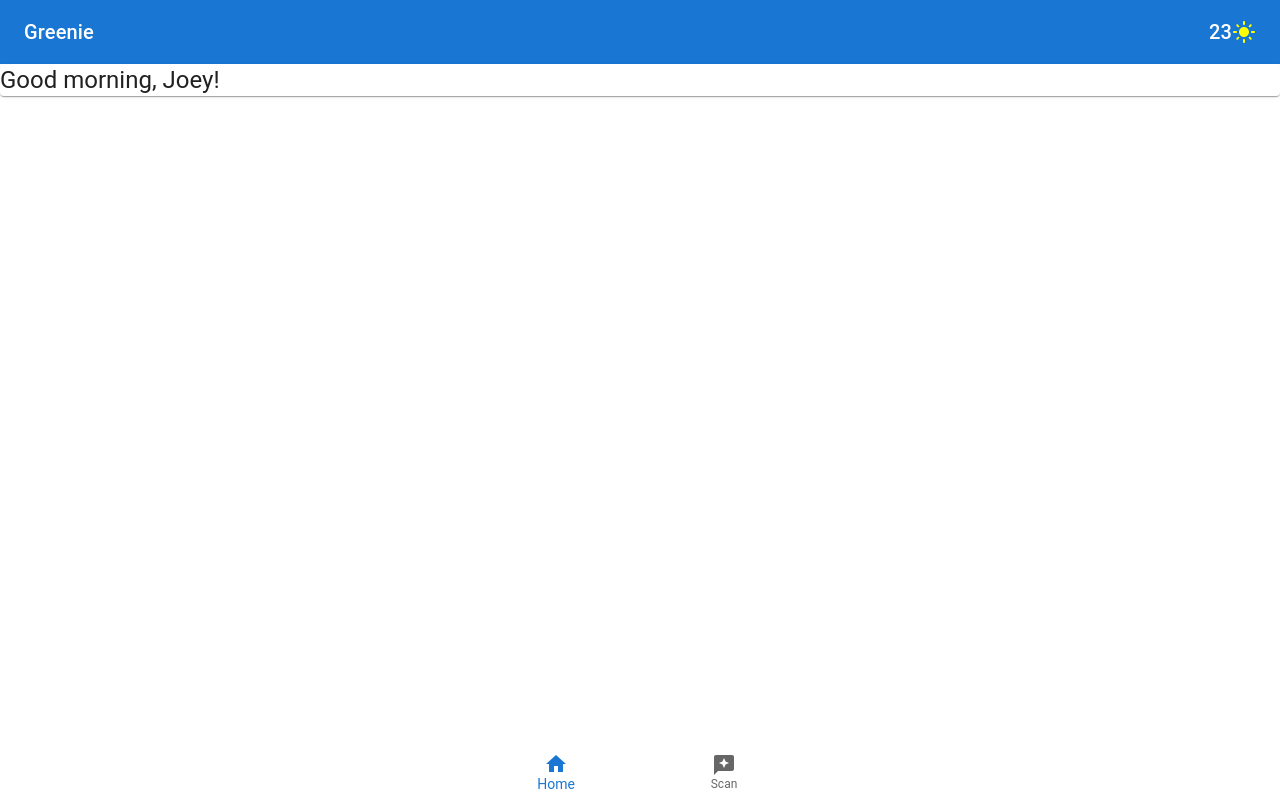
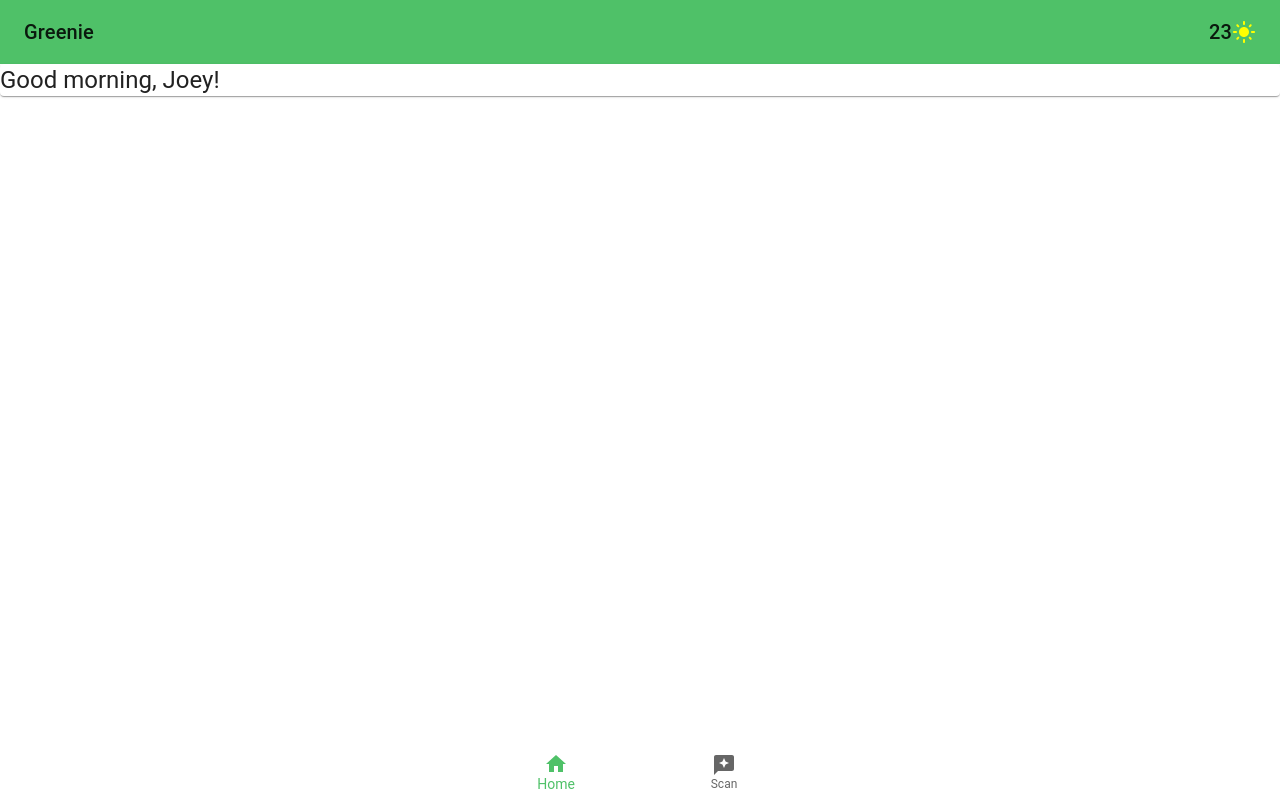
Before and after one commit to mindaugasdirg/energy-savers, a React (Create React App) app in the folder frontend/energy-savers-spa/: page / in a window 1280 px wide. Built offline with nearby package versions, Linux system fonts and the light colour scheme.

Commit message:
Add basic theme

```diff
--- a/frontend/energy-savers-spa/public/index.html
+++ b/frontend/energy-savers-spa/public/index.html
@@ -21,7 +21,7 @@
       work correctly both with client-side routing and a non-root public URL.
       Learn how to configure a non-root public URL by running `npm run build`.
     -->
-    <title>React App</title>
+    <title>Greenie</title>
   </head>
   <body>
     <noscript>You need to enable JavaScript to run this app.</noscript>
--- a/frontend/energy-savers-spa/src/App.css
+++ /dev/null
@@ -1,3 +0,0 @@
-.App {
-  text-align: center;
-}
--- /dev/null
+++ b/frontend/energy-savers-spa/src/common/theme.ts
@@ -0,0 +1,37 @@
+import { createTheme } from '@mui/material';
+
+export const themeOptions = {
+  palette: {
+    type: 'light',
+    primary: {
+      main: '#4FC168',
+    },
+    secondary: {
+      main: '#C1694F',
+    },
+  },
+  props: {
+    MuiButtonBase: {
+      disableRipple: true,
+    },
+    MuiTooltip: {
+      arrow: true,
+    },
+    MuiAppBar: {
+      color: 'inherit',
+    },
+  },
+  shape: {
+    borderRadius: 4,
+  },
+  overrides: {
+    MuiAppBar: {
+      colorInherit: {
+        backgroundColor: '#689f38',
+        color: '#fff',
+      },
+    },
+  },
+};
+
+export const theme = createTheme(themeOptions);
```
Also changed, not shown: frontend/energy-savers-spa/src/App.tsx (+4 -3 lines), frontend/energy-savers-spa/src/common/components/Header.tsx (added, +16 -0 lines), frontend/energy-savers-spa/public/manifest.json.
